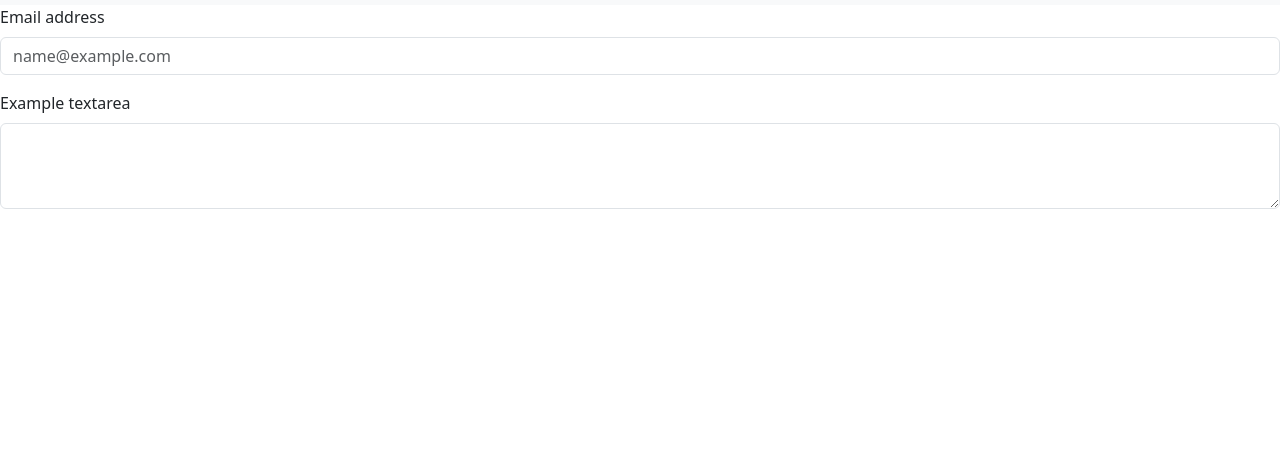
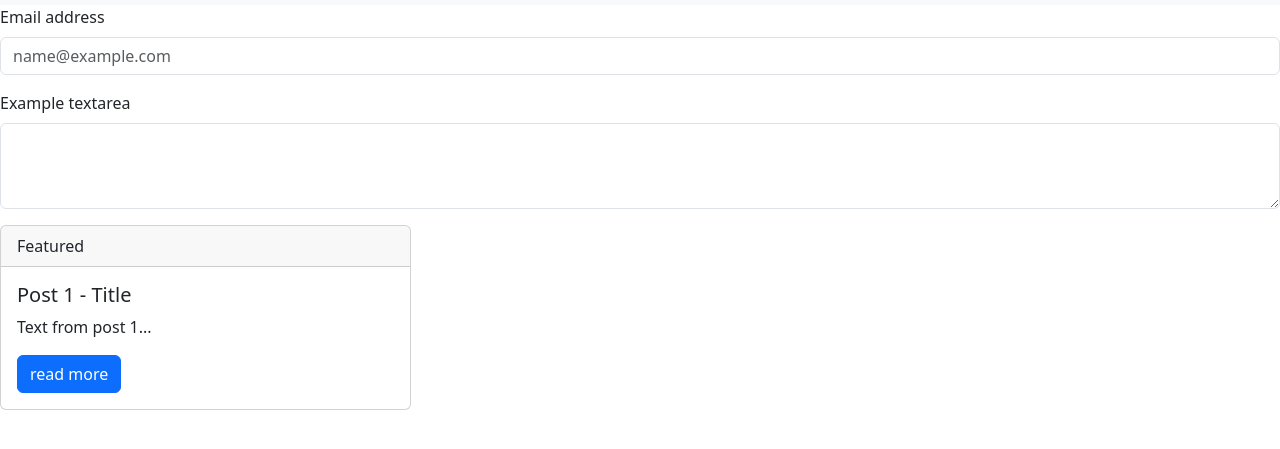
Before and after one commit to Yggdrass/CSS-Frameworks-CA, a plain HTML site: page index.html in a window 1280 px wide. Shown: the part 105-554 px from the top of the page. Drawn offline with nearby package versions, Linux system fonts and the light colour scheme.

Commit message:
Added a row and card

```diff
--- a/index.html
+++ b/index.html
@@ -38,6 +38,25 @@
             <textarea class="form-control" id="exampleFormControlTextarea1" rows="3"></textarea>
           </div>
         </div>
+
+
+        <!--Post Feed-->
+
+        <div class="row">
+            <div class="col-lg-4 col-md-6 col-sm-12">
+                <div class="card">
+                    <div class="card-header">
+                      Featured
+                    </div>
+                    <div class="card-body">
+                      <h5 class="card-title">Post 1 - Title</h5>
+                      <p class="card-text">Text from post 1...</p>
+                      <a href="#" class="btn btn-primary">read more</a>
+                    </div>
+                  </div>
+            </div>
+        </div>
+
     </main>
 </body>
 </html>
```
